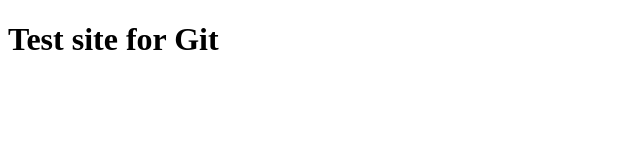
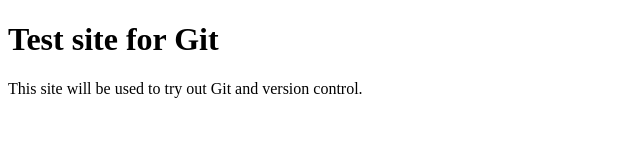
Before and after one commit to maby0801/testing_git, a plain HTML site: page index.htm in a window 1280 px wide. Shown: the whole page, without its empty margins (0-640 px from the left). Drawn offline with Linux system fonts and the light colour scheme.

Commit message:
Added paragraph to index.htm

```diff
--- a/index.htm
+++ b/index.htm
@@ -8,5 +8,6 @@
 </head>
 <body>
     <h1>Test site for Git</h1>
+    <p>This site will be used to try out Git and version control.</p>
 </body>
 </html>
```
